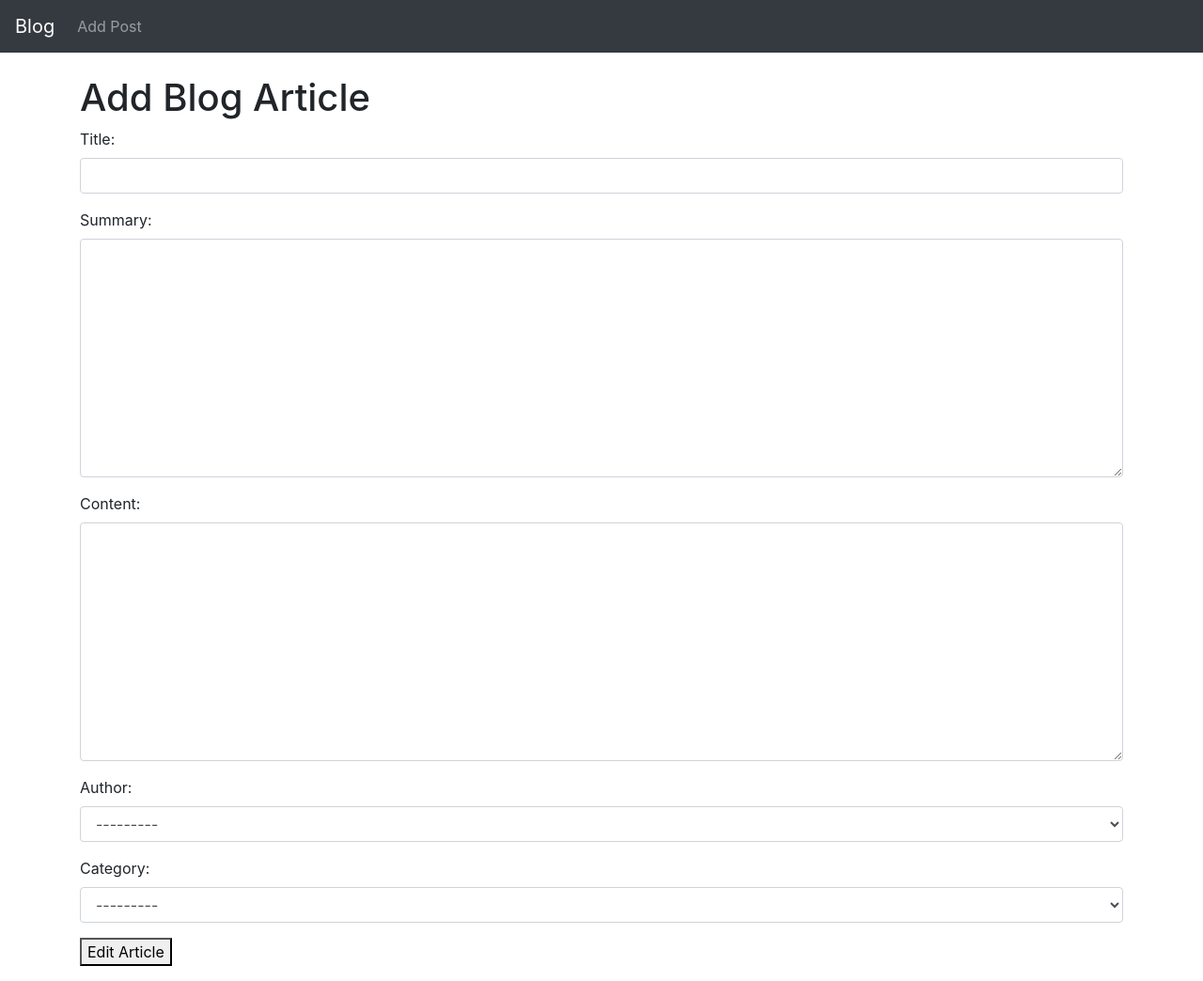
After one commit to roginaldosemog/blog-template, a Django app: template blog/templates/update_article.html in a window 1280 px wide. The commit adds this page. Shown: the whole page at 94% size. Run offline with Django 3.2, Linux system fonts and the light colour scheme; the template is opened without the code that fills it: values that come from a table or form of the project are taken from there, others are empty; some libraries are stand-ins or nearby versions.

Commit message:
Add 'UpdateViewForm'

```diff
--- a/blog/templates/home.html
+++ b/blog/templates/home.html
@@ -8,7 +8,9 @@
 <ul>
 {% for article in object_list %}
     <li>
-        <a href="{% url 'article' article.pk %} ">{{ article.title }}</a> - {{ article.author }}
+        <a href="{% url 'article' article.pk %} ">{{ article.title }}</a>
+         - {{ article.author }} -
+        <a href="{% url 'update_article' article.pk %}">(Edit)</a><br/>
         {{ article.summary|safe }}
     </li>
 {% endfor %}
--- /dev/null
+++ b/blog/templates/update_article.html
@@ -0,0 +1,14 @@
+{% extends 'base.html' %}
+{% block title %}Add Article{% endblock %}
+
+{% block content %}
+<h1>Add Blog Article</h1>
+
+<div class="form-group">
+    <form method="POST">
+        {% csrf_token %}
+        {{ form.as_p }}
+        <button>Edit Article</button>
+    </form>
+</div>
+{% endblock %}
--- a/blog/urls.py
+++ b/blog/urls.py
@@ -1,8 +1,9 @@
 from django.urls import path
-from .views import HomeView, ArticleView, AddArticleView
+from .views import HomeView, ArticleView, AddArticleView, UpdateArticleView
 
 urlpatterns = [
     path('', HomeView.as_view(), name="home"),
     path('article/<int:pk>', ArticleView.as_view(), name="article"),
     path('article/new/', AddArticleView.as_view(), name="add_article"),
+    path('article/edit/<int:pk>', UpdateArticleView.as_view(), name="update_article"),
 ]
```
Also changed, not shown: blog/views.py (+6 -1 lines).
